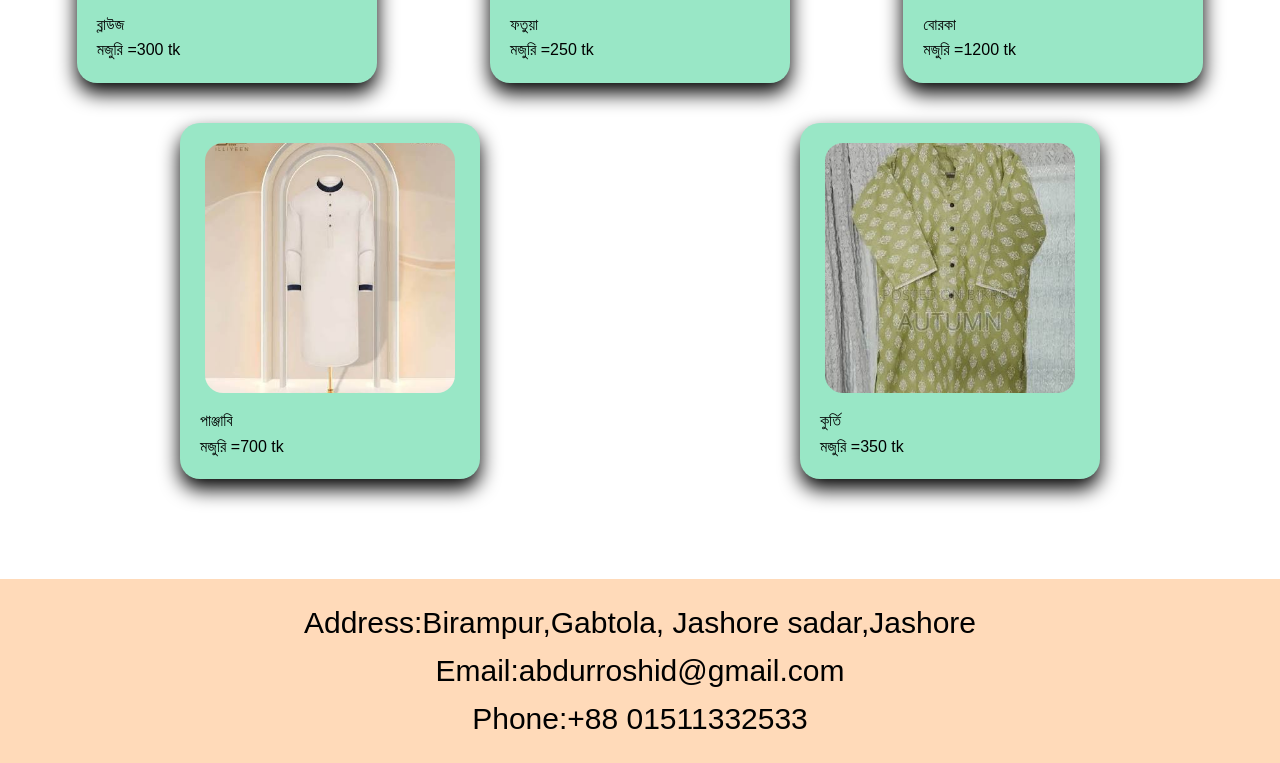
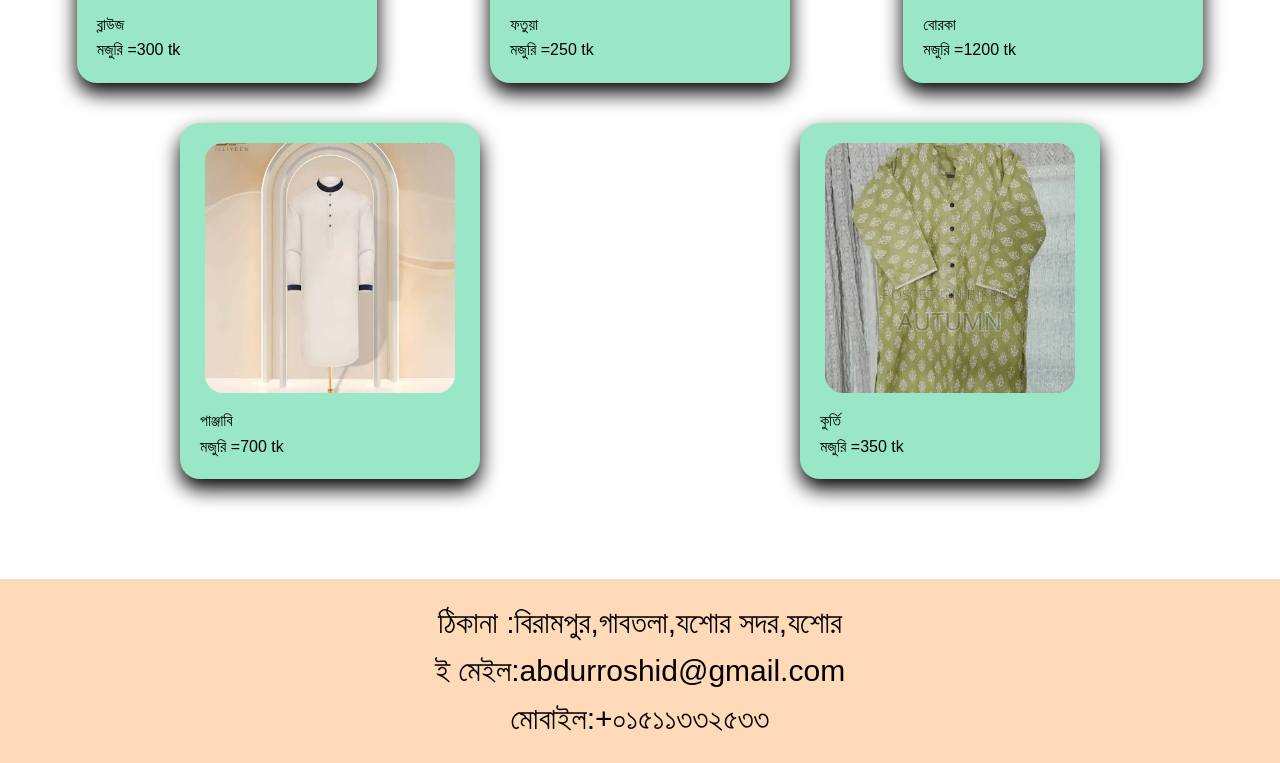
Before and after one commit to fatihanishi26/fatiha, a plain HTML site: page index.html in a window 1280 px wide. Shown: the part 1793-2556 px from the top of the page. Drawn offline with Linux system fonts and the light colour scheme.

Commit message:
olpo ektu change

```diff
--- a/index.html
+++ b/index.html
@@ -94,10 +94,9 @@
        </section>
 
        <footer>
-        <p>Address:Birampur,Gabtola,
-           Jashore sadar,Jashore</p>
-        <p>Email:abdurroshid@gmail.com</p>
-        <p>Phone:+88 01511332533</p>
+        <p>ঠিকানা :বিরামপুর,গাবতলা,যশোর সদর,যশোর</p>
+        <p>ই মেইল:abdurroshid@gmail.com</p>
+        <p>মোবাইল:+০১৫১১৩৩২৫৩৩</p>
     </footer>
 
 
```
